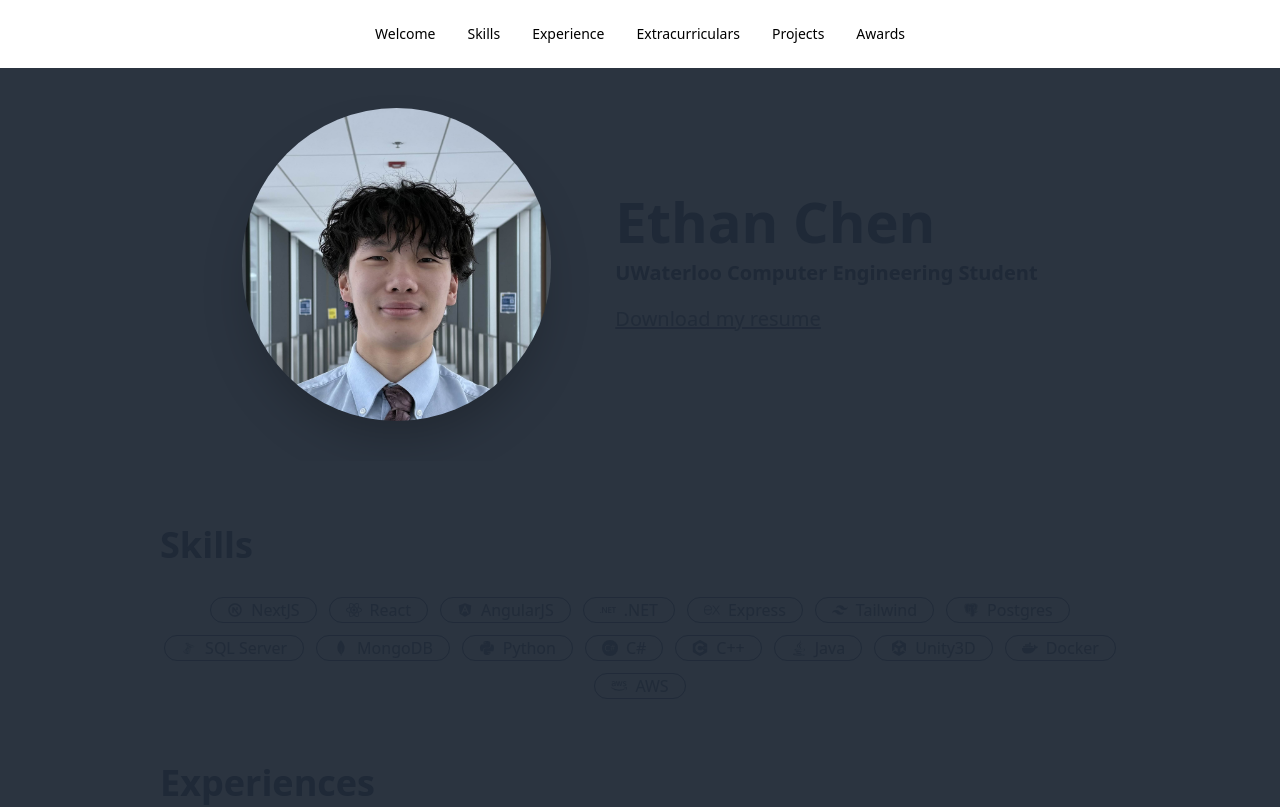
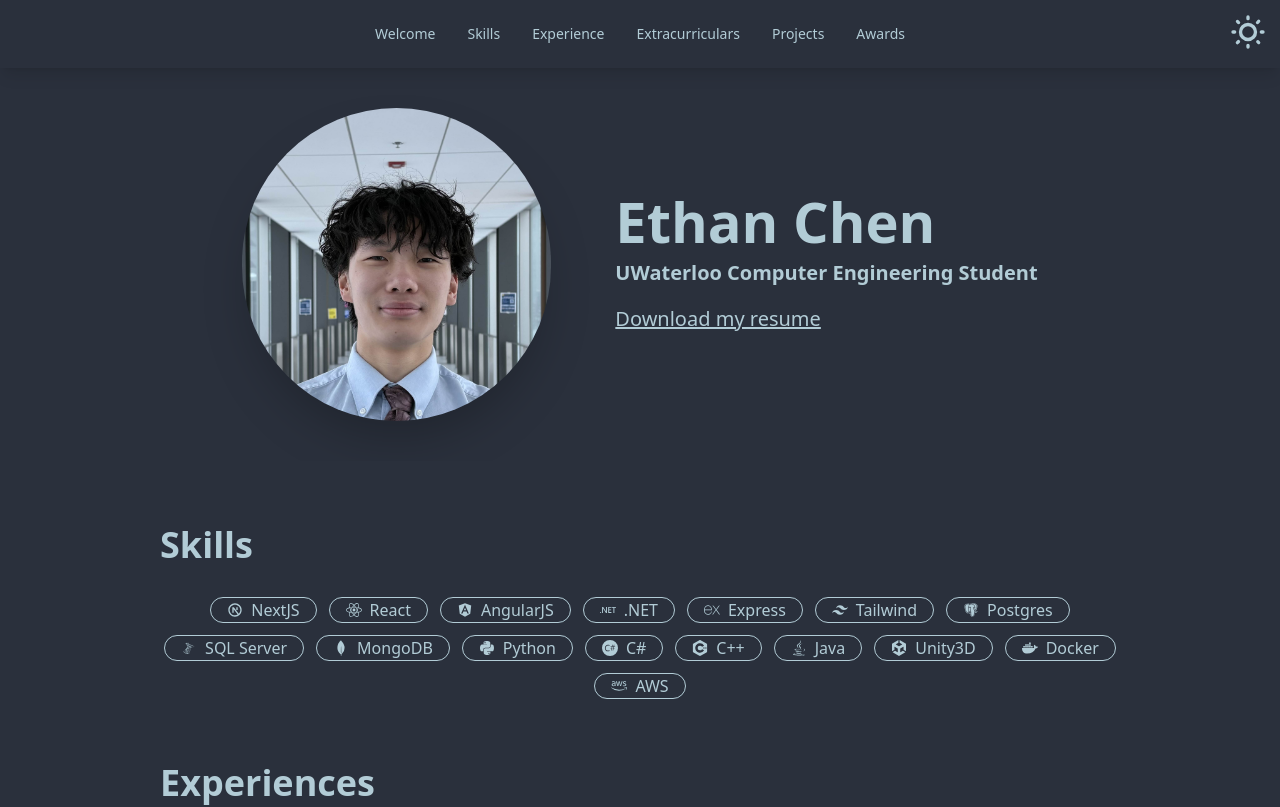
Before and after one commit to chene0/portfolio, a Next.js app: page / in a window 1280 px wide. Shown: the top 807 px of the page. Built offline with nearby package versions, Linux system fonts and the light colour scheme.

Commit message:
fix theming

```diff
--- a/src/app/globals.css
+++ b/src/app/globals.css
@@ -31,3 +31,22 @@
     text-wrap: balance;
   }
 }
+
+html[data-theme] .prose {
+  --tw-prose-body: inherit;
+  --tw-prose-headings: inherit;
+  --tw-prose-lead: inherit;
+  --tw-prose-links: inherit;
+  --tw-prose-bold: inherit;
+  --tw-prose-counters: inherit;
+  --tw-prose-bullets: inherit;
+  --tw-prose-hr: inherit;
+  --tw-prose-quotes: inherit;
+  --tw-prose-quote-borders: inherit;
+  --tw-prose-captions: inherit;
+  --tw-prose-code: inherit;
+  --tw-prose-pre-code: inherit;
+  --tw-prose-pre-bg: inherit;
+  --tw-prose-th-borders: inherit;
+  --tw-prose-td-borders: inherit;
+}
--- a/src/app/layout.tsx
+++ b/src/app/layout.tsx
@@ -15,8 +15,32 @@
   children: React.ReactNode;
 }>) {
   return (
-    <html lang="en" className="bg-neutral min-w-full max-w-full">
-      <body>{children}</body>
+    <html lang="en" data-theme="dim">
+      <body className="bg-base-100 text-base-content min-w-full max-w-full">
+        <label className="swap swap-rotate fixed right-3 top-3 z-50">
+          {/* this hidden checkbox controls the state */}
+          <input type="checkbox" className="theme-controller" value="pastel" />
+
+          {/* sun icon */}
+          <svg
+            className="swap-off h-10 w-10 fill-current"
+            xmlns="http://www.w3.org/2000/svg"
+            viewBox="0 0 24 24">
+            <path
+              d="M5.64,17l-.71.71a1,1,0,0,0,0,1.41,1,1,0,0,0,1.41,0l.71-.71A1,1,0,0,0,5.64,17ZM5,12a1,1,0,0,0-1-1H3a1,1,0,0,0,0,2H4A1,1,0,0,0,5,12Zm7-7a1,1,0,0,0,1-1V3a1,1,0,0,0-2,0V4A1,1,0,0,0,12,5ZM5.64,7.05a1,1,0,0,0,.7.29,1,1,0,0,0,.71-.29,1,1,0,0,0,0-1.41l-.71-.71A1,1,0,0,0,4.93,6.34Zm12,.29a1,1,0,0,0,.7-.29l.71-.71a1,1,0,1,0-1.41-1.41L17,5.64a1,1,0,0,0,0,1.41A1,1,0,0,0,17.66,7.34ZM21,11H20a1,1,0,0,0,0,2h1a1,1,0,0,0,0-2Zm-9,8a1,1,0,0,0-1,1v1a1,1,0,0,0,2,0V20A1,1,0,0,0,12,19ZM18.36,17A1,1,0,0,0,17,18.36l.71.71a1,1,0,0,0,1.41,0,1,1,0,0,0,0-1.41ZM12,6.5A5.5,5.5,0,1,0,17.5,12,5.51,5.51,0,0,0,12,6.5Zm0,9A3.5,3.5,0,1,1,15.5,12,3.5,3.5,0,0,1,12,15.5Z" />
+          </svg>
+
+          {/* moon icon */}
+          <svg
+            className="swap-on h-10 w-10 fill-current"
+            xmlns="http://www.w3.org/2000/svg"
+            viewBox="0 0 24 24">
+            <path
+              d="M21.64,13a1,1,0,0,0-1.05-.14,8.05,8.05,0,0,1-3.37.73A8.15,8.15,0,0,1,9.08,5.49a8.59,8.59,0,0,1,.25-2A1,1,0,0,0,8,2.36,10.14,10.14,0,1,0,22,14.05,1,1,0,0,0,21.64,13Zm-9.5,6.69A8.14,8.14,0,0,1,7.08,5.22v.27A10.15,10.15,0,0,0,17.22,15.63a9.79,9.79,0,0,0,2.1-.22A8.11,8.11,0,0,1,12.14,19.73Z" />
+          </svg>
+        </label>
+        {children}
+      </body>
     </html>
   );
 }
--- a/src/app/page.tsx
+++ b/src/app/page.tsx
@@ -41,15 +41,15 @@
 
 
   return (
-    <div id='top' className='bg-neutral relative'>
+    <div id='top' className='bg-base-100 relative'>
       {/* NAVBAR */}
-      <div className="sticky top-0 z-50 navbar bg-base-100">
+      <div className="sticky top-0 z-20 navbar bg-base-100 shadow-lg">
         <MobileNavbar />
         <Navbar />
       </div>
 
 
-      <div className="prose lg:prose-xl bg-neutral min-w-full">
+      <div className="prose lg:prose-xl bg-base-100 min-w-full">
         {/* INTRODUCTION */}
         <div className="mb-16 mx-10 lg:mx-40 relative z-10" style={{ overflow: 'hidden' }}>
           <div className="flex flex-col lg:flex-row items-center justify-center">
@@ -130,7 +130,7 @@
         </div>
 
         {/* CONTACT */}
-        <footer id='footer' className="footer bg-neutral text-neutral-content items-center px-40 py-4">
+        <footer id='footer' className="footer bg-base-100 text-base-content items-center px-40 py-4">
           <aside className="grid-flow-col items-center">
             <p>Copyright © {new Date().getFullYear()} - All right reserved</p>
           </aside>
--- a/tailwind.config.ts
+++ b/tailwind.config.ts
@@ -15,9 +15,10 @@
 			},
 		},
 	},
-  plugins: [
-    require("@tailwindcss/typography"),
-    require('daisyui'),
-  ],
+	plugins: [require("@tailwindcss/typography"), require("daisyui")],
+	daisyui: {
+		themes: true,
+		darkTheme: "dark",
+	},
 };
 export default config;
```
Lines whose indentation alone changed are shown as unchanged.
